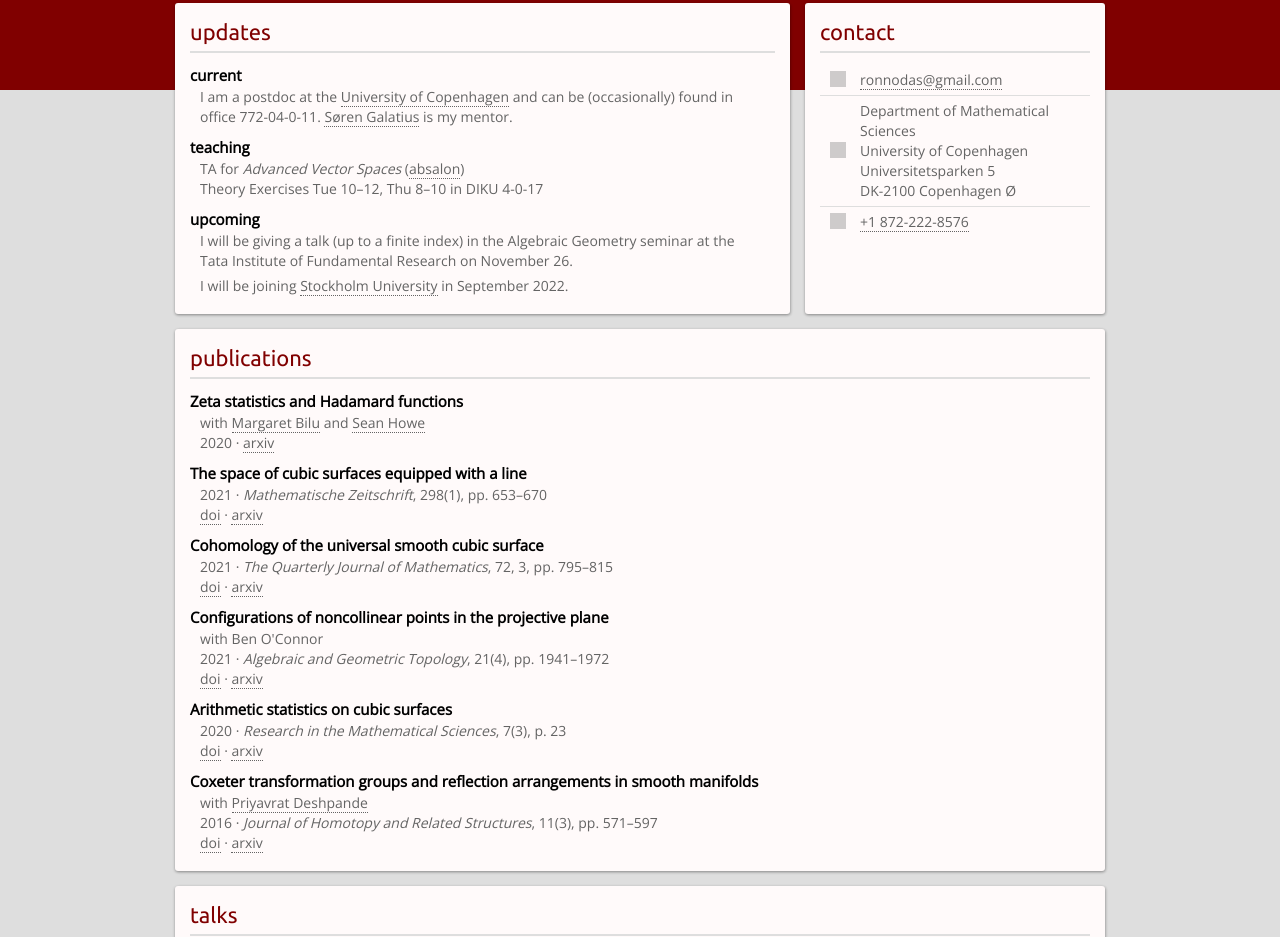
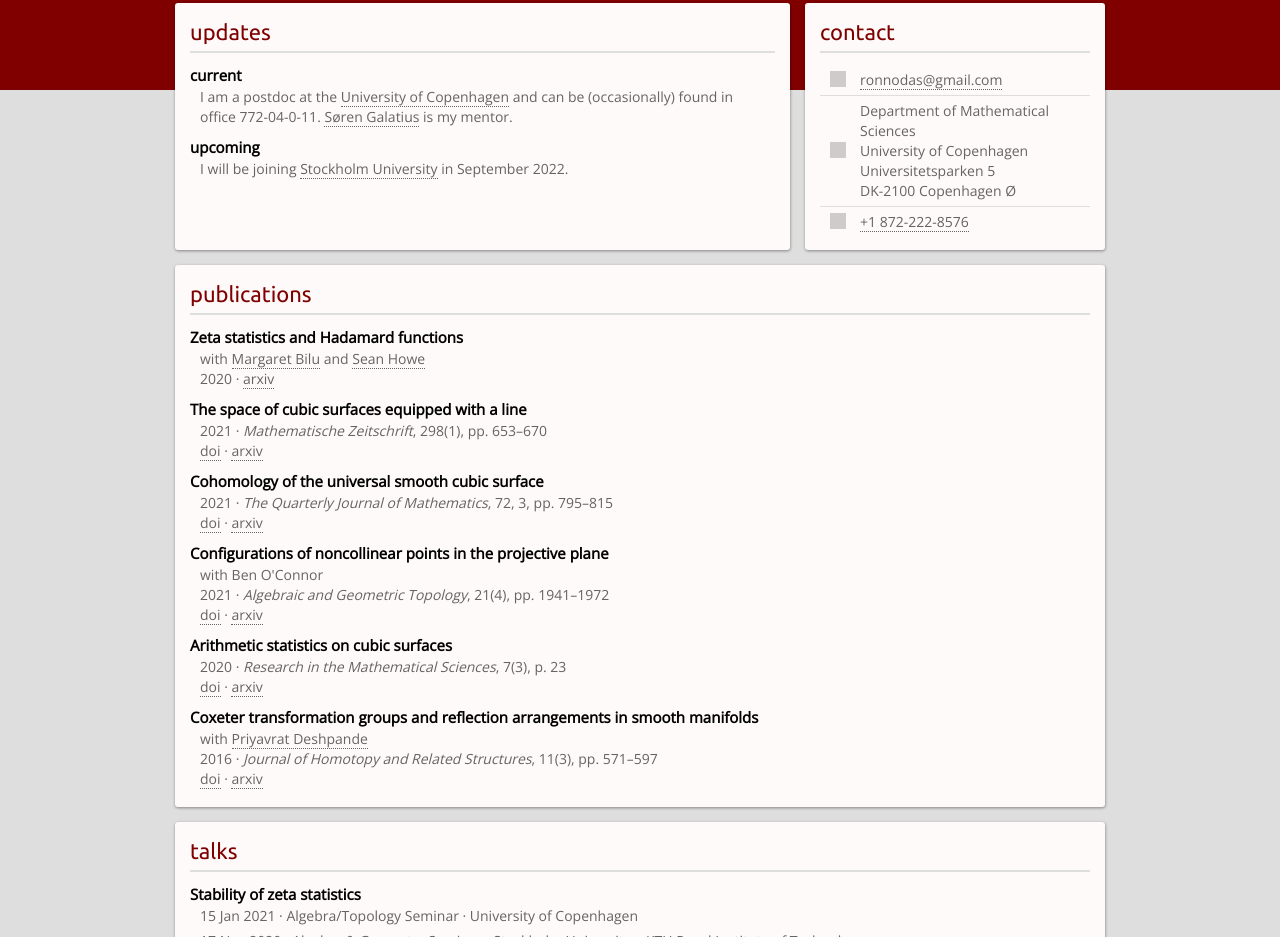
Before and after one commit to ronnodas/website, a plain HTML site: page index.html in a window 1280 px wide. Shown: the part 810-1747 px from the top of the page. Drawn offline with nearby package versions, Linux system fonts and the light colour scheme; grey boxes are pictures that could not be loaded.

Commit message:
2021 block 2 updates

```diff
--- a/index.html
+++ b/index.html
@@ -51,14 +51,7 @@
             <p>I am a postdoc at the <a href="https://www.math.ku.dk/english/">University of Copenhagen</a> and can be
                 (occasionally) found in office 772-04-0-11. <a href="https://sorengalatius.com/">Søren Galatius</a> is
                 my mentor.</p>
-            <h3>teaching</h3>
-            <p>TA for <em>Advanced Vector Spaces</em> (<a
-                    href="https://absalon.instructure.com/courses/51801">absalon</a>)
-                <br>Theory Exercises Tue 10–12, Thu 8–10 in DIKU 4-0-17
-            </p>
             <h3>upcoming</h3>
-            <p>I will be giving a talk (up to a finite index) in the Algebraic Geometry seminar at the Tata Institute of
-                Fundamental Research on November 26.</p>
             <p>I will be joining <a href="https://www.su.se/department-of-mathematics/">Stockholm University</a> in
                 September 2022.</p>
         </div>
```
